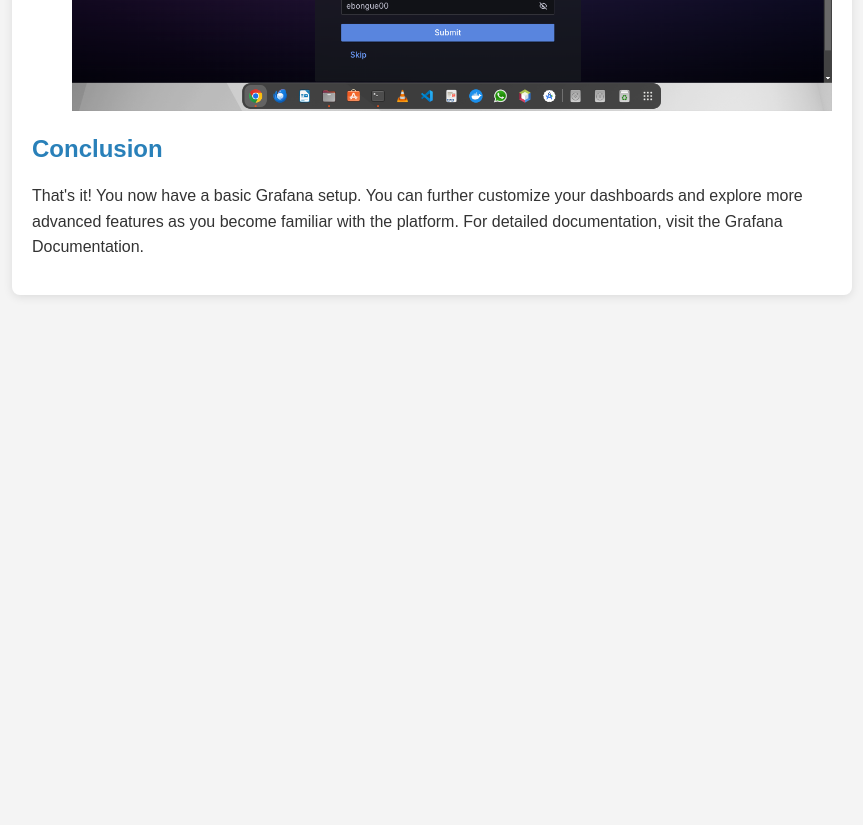
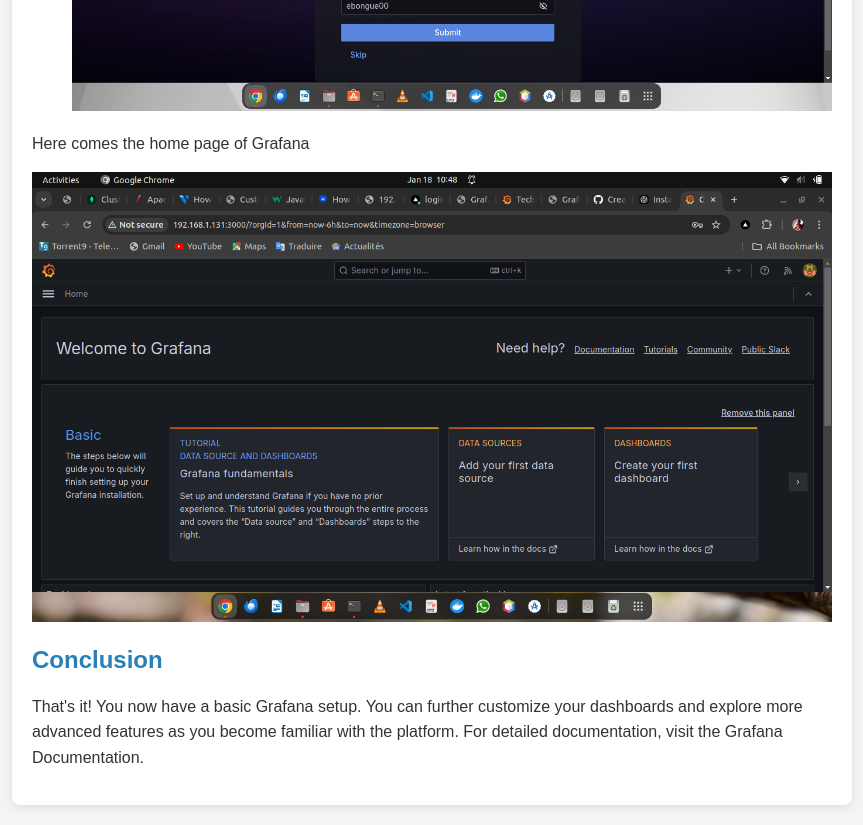
Before and after one commit to EbongueMaxwell/Grafana, a plain HTML site: page Gubuntu.html in a window 1280 px wide. Shown: the part 2420-3245 px from the top of the page, without its empty margins (208-1071 px from the left). Before the commit the page ends 2735 px from the top, so only its background shows below. Drawn offline with Linux system fonts and the light colour scheme.

Commit message:
Update Gubuntu.html

```diff
--- a/Gubuntu.html
+++ b/Gubuntu.html
@@ -54,6 +54,9 @@ echo "deb https://packages.grafana.com/oss/deb stable main" | sudo tee /etc/apt/
           <img src="./Welcome G.png" alt="Login on Grafana">
       </li>
     </ol>
+
+      <p>Here comes the home page of Grafana</p>
+      <img src="./GrafanaHome.png" alt="Grafana Home page view">
          <h2>Conclusion</h2>
                 <p>That's it! You now have a basic Grafana setup. You can further customize your dashboards and explore more advanced features as you become familiar with the platform. For detailed documentation, visit the Grafana Documentation.</p>
 
```
